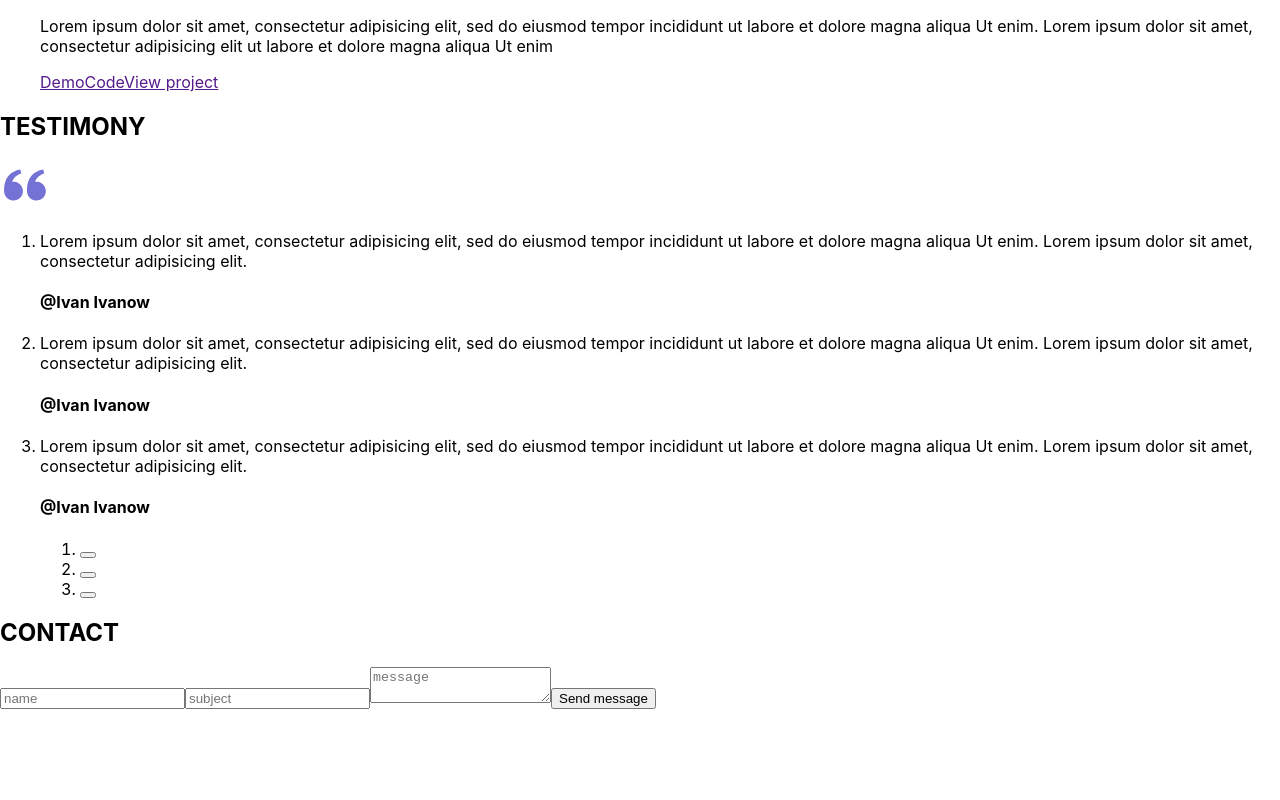
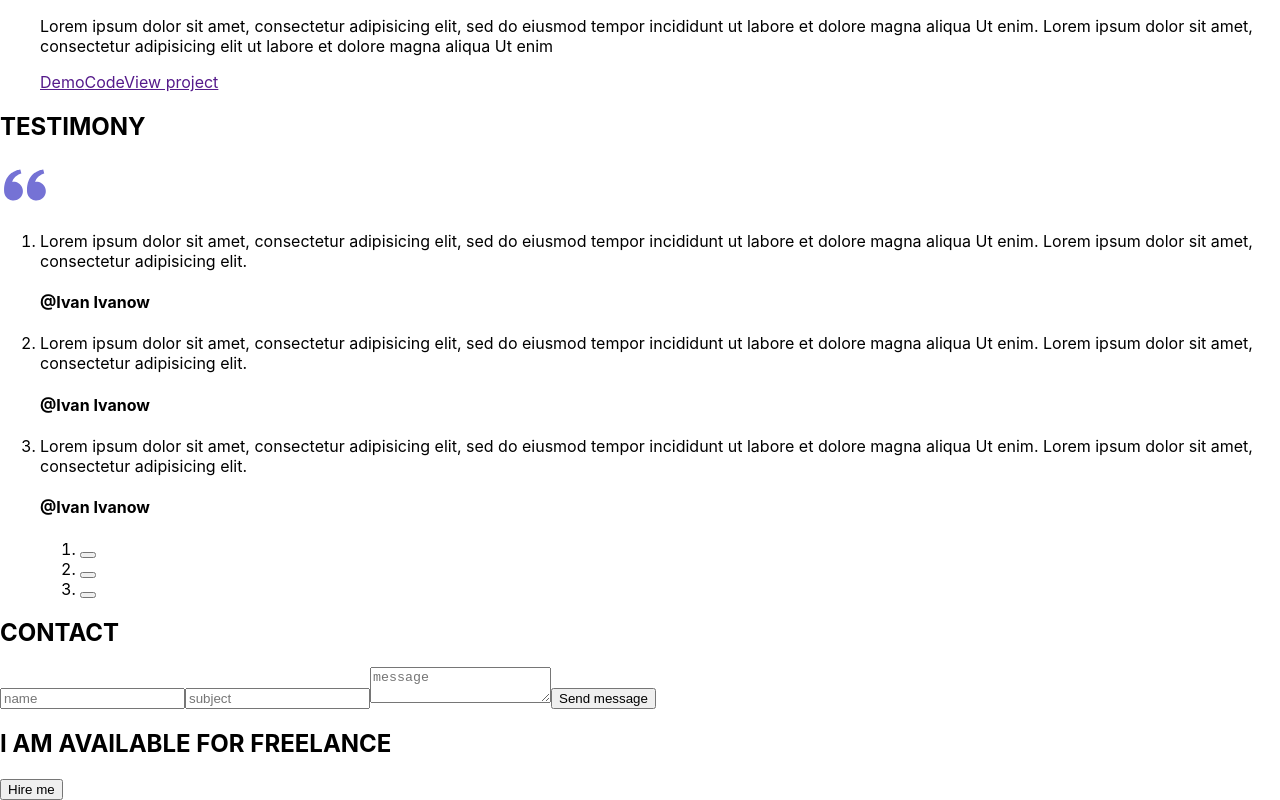
Before and after one commit to LomakinAnatolii/PortfolioStartProjectViteMain, a React (Vite) app: page / in a window 1280 px wide. Shown: the part 2393-3193 px from the top of the page. Before the commit the page ends 3102 px from the top, so only its background shows below. Built offline with nearby package versions, Linux system fonts and the light colour scheme.

Commit message:
feat: layout the slogan sections

```diff
--- a/src/layout/main/Main.tsx
+++ b/src/layout/main/Main.tsx
@@ -4,6 +4,7 @@ import {Skills} from "../sections/skills/Skills.tsx";
 import {Works} from "../sections/works/Works.tsx";
 import {Testimony} from "../sections/testimony/Testimony.tsx";
 import {Contact} from "../sections/contacts/Contacts.tsx";
+import {Slogan} from "../sections/Slogan/Slogan.tsx";
 import styled from "styled-components";
 
 export const Main = () => {
@@ -14,6 +15,7 @@ export const Main = () => {
             <Works/>
             <Testimony/>
             <Contact/>
+            <Slogan/>
         </StyledMain>
     );
 };
--- /dev/null
+++ b/src/layout/sections/Slogan/Slogan.tsx
@@ -0,0 +1,16 @@
+import React from 'react';
+import styled from "styled-components";
+import {SectionTitle} from "../../../components/SectionTitle.tsx";
+
+export const Slogan = () => {
+    return (
+        <StyledSlogan>
+            <SectionTitle text={"I am available for Freelance"}/>
+            <button type={"button"}>Hire me</button>
+        </StyledSlogan>
+    );
+};
+
+const StyledSlogan = styled.section`
+
+`
```
